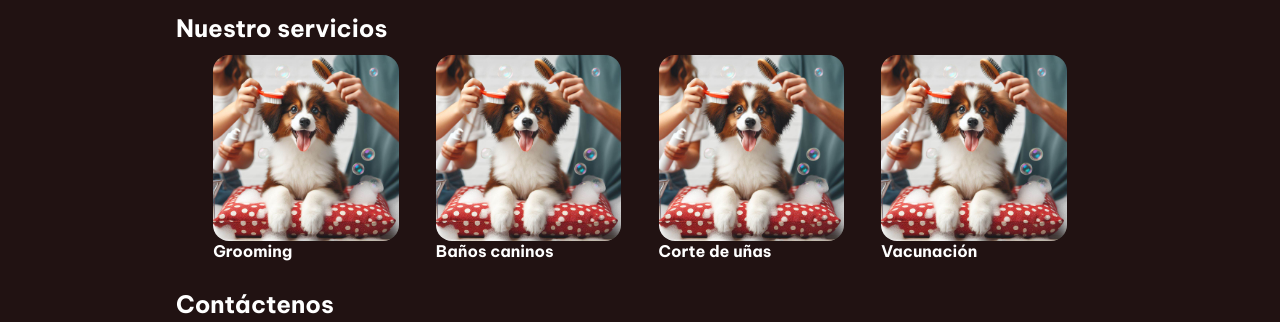
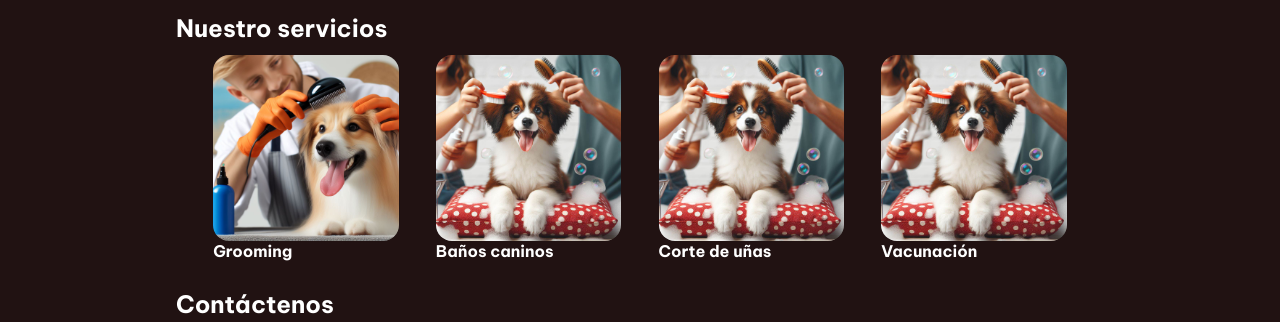
Before and after one commit to JosueCaal/sitioweb-estetica, a plain HTML site: page contacto.html in a window 1280 px wide. Shown: the part 484-806 px from the top of the page. Drawn offline with Linux system fonts and the light colour scheme.

Commit message:
Cambio de img contacto

```diff
--- a/contacto.html
+++ b/contacto.html
@@ -40,7 +40,7 @@
                 </div>
                 <ul class="lista-servicios-contacto">
                     <li>
-                        <img src="imagenes/img-contacto.jpeg" alt="">
+                        <img src="imagenes/banner2-servicios.jpeg" alt="">
                         <h3>
                             Grooming
                         </h3>
```
